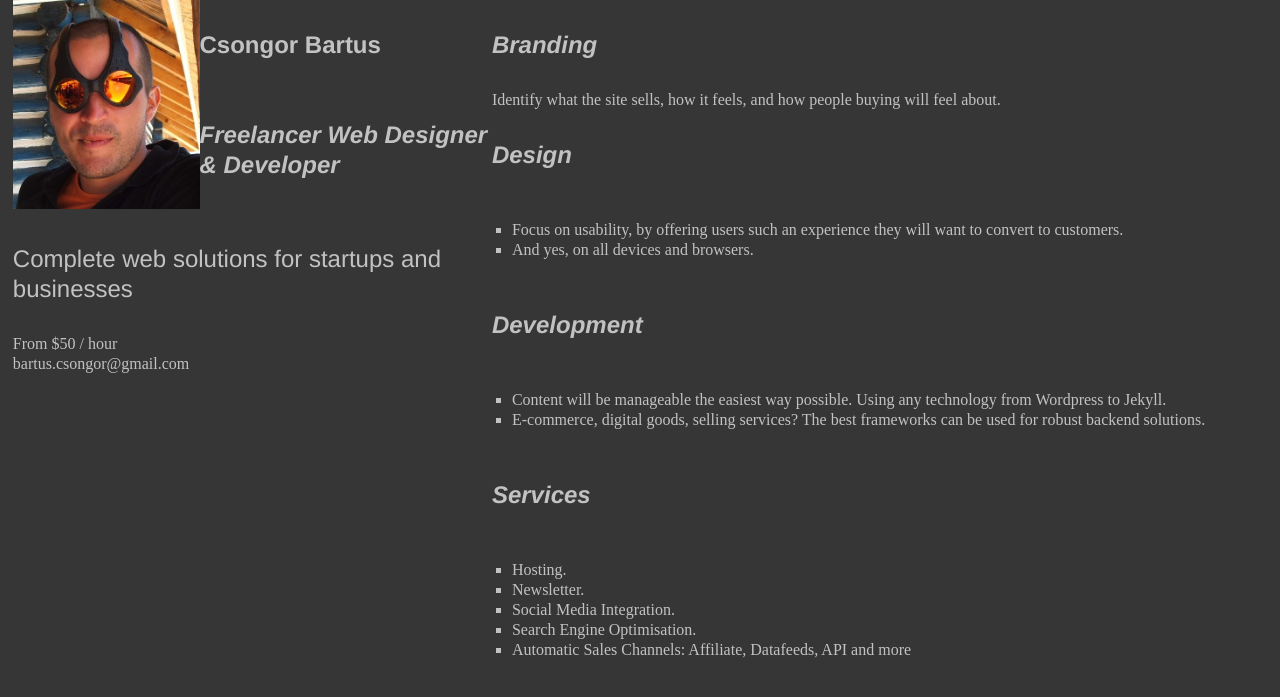
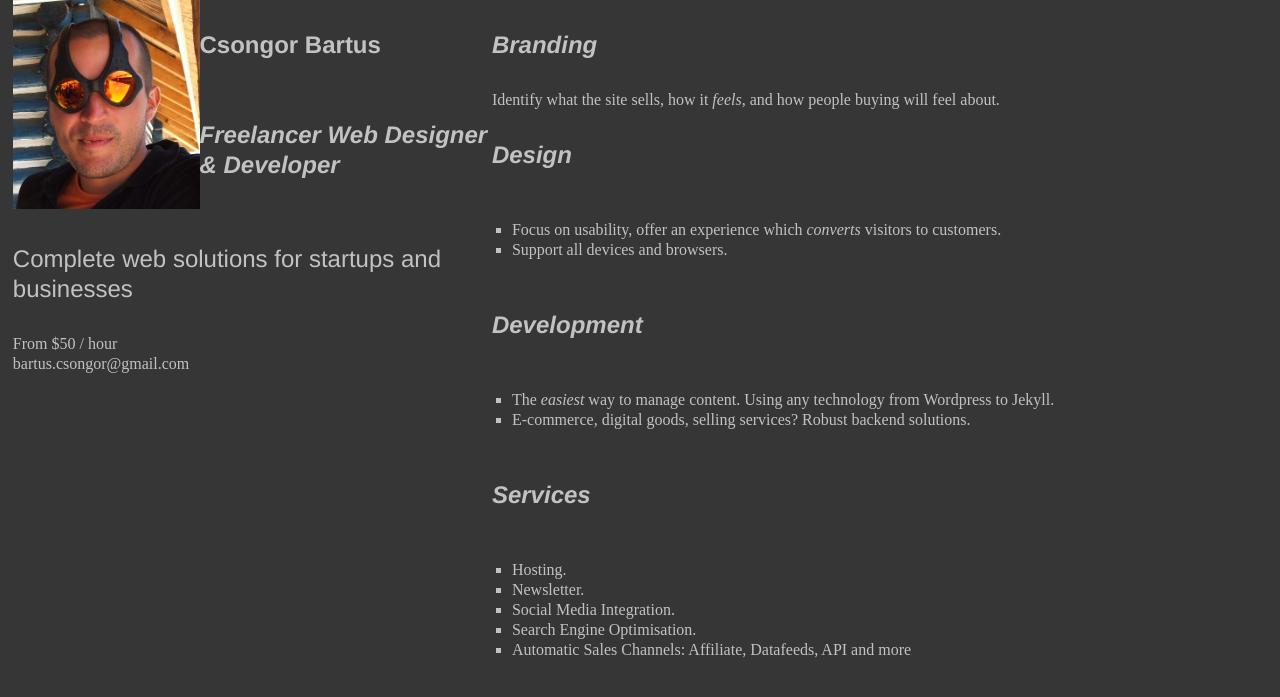
Before and after one commit to metamn/cs, a Jekyll site: the page built from index.html, in a window 1280 px wide. Shown: the top 697 px of the page. Built offline with Jekyll 4.4.1, drawn with Linux system fonts in a browser that asks for light colours.

Commit message:
Small copy fixes

```diff
--- a/index.html
+++ b/index.html
@@ -8,7 +8,7 @@ title: Csongor Bartus
     <a href="/branding" title="Branding">Branding</a>
   </h2>
   <p>
-    Identify what the site sells, how it feels, and how people buying will feel about.
+    Identify what the site sells, how it <em>feels</em>, and how people buying will feel about.
   </p>
 </section>
 
@@ -18,8 +18,8 @@ title: Csongor Bartus
     <a href="/design" title="Design">Design</a>
   </h2>
   <ul>
-    <li>Focus on usability, by offering users such an experience they will want to convert to customers.</li>
-    <li>And yes, on all devices and browsers.</li>
+    <li>Focus on usability, offer an experience which <em>converts</em> visitors to customers.</li>
+    <li>Support all devices and browsers.</li>
   </ul>
 </section>
 
@@ -29,8 +29,8 @@ title: Csongor Bartus
     <a href="/development" title="Development">Development</a>
   </h2>
   <ul>
-    <li>Content will be manageable the easiest way possible. Using any technology from Wordpress to Jekyll.</li>
-    <li>E-commerce, digital goods, selling services? The best frameworks can be used for robust backend solutions.</li>
+    <li>The <em>easiest</em> way to manage content. Using any technology from Wordpress to Jekyll.</li>
+    <li>E-commerce, digital goods, selling services? Robust backend solutions.</li>
   </ul>
 </section>
 
```
Also changed, not shown: 1 other file.
